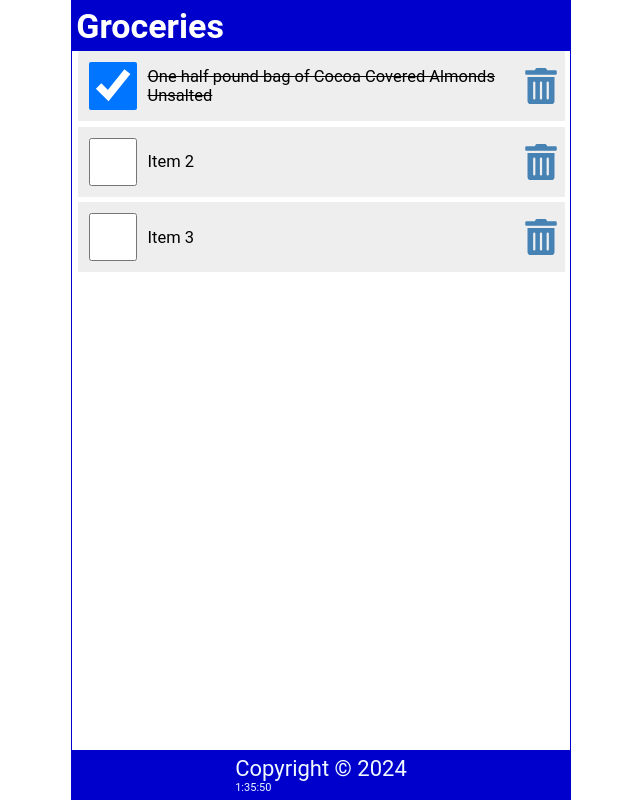
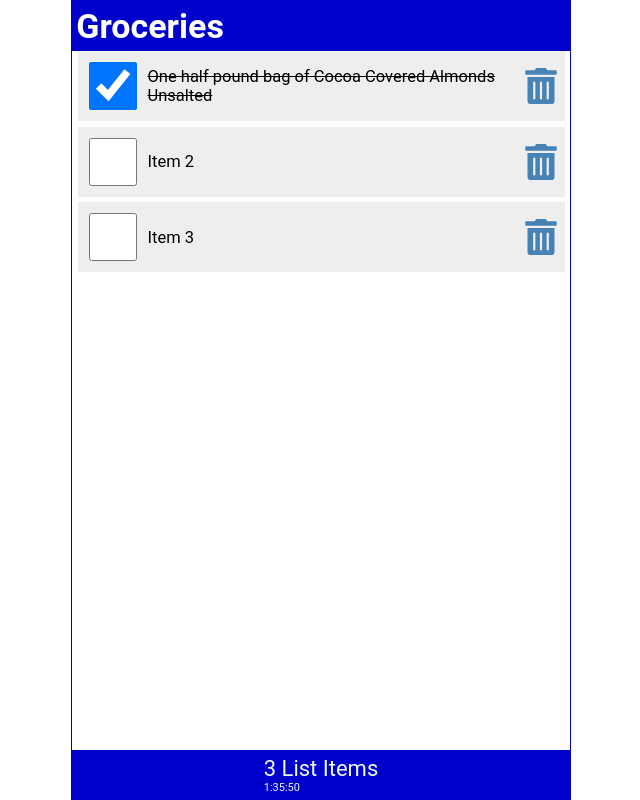
Before and after one commit to awoliop/React-Course, a React (Vite) app: page / in a window 1280 px wide. Shown: the whole page, without its empty margins (319-959 px from the left). Built offline with nearby package versions, Linux system fonts and the light colour scheme.

Commit message:
saving current work!

```diff
--- a/src/App.jsx
+++ b/src/App.jsx
@@ -1,14 +1,36 @@
 import Header from "./Header";
 import Content from "./content";
 import Footer from "./Footer";
+import { useState } from "react";
 
 function App() {
+  const [items, setitems] = useState(
+    // JSON.parse(localStorage.getItem("Shopping_list1")) ||
+    [
+      {
+        id: 1,
+        checked: true,
+        item: "One half pound bag of Cocoa Covered Almonds Unsalted",
+      },
+      {
+        id: 2,
+        checked: false,
+        item: "Item 2",
+      },
+      {
+        id: 3,
+        checked: false,
+        item: "Item 3",
+      },
+    ]
+  );
+
   return (
     <>
       <div className="App">
         <Header title="Groceries" />
-        <Content />
-        <Footer />
+        <Content items={items} setitems={setitems} />
+        <Footer itemsLength={items.length} />
       </div>
     </>
   );
--- a/src/Footer.jsx
+++ b/src/Footer.jsx
@@ -1,11 +1,13 @@
 import React from "react";
 import Timestamp from "./time/Timestamp";
 
-const Footer = () => {
-  const today = new Date();
+const Footer = ({ itemsLength }) => {
   return (
     <footer>
-      <div>Copyright &copy; {"   " + today.getFullYear()}</div>
+      <p>
+        {/* singular and plural handle!! */}
+        {itemsLength} List {itemsLength === 1 ? "Item" : "Items"}
+      </p>
       <Timestamp />
     </footer>
   );
--- a/src/Header.jsx
+++ b/src/Header.jsx
@@ -3,9 +3,7 @@ import "./header.css";
 import styled from "styled-components";
 import { css } from "styled-components";
 
-const Header = ({ title }) => {
-  // we cana destructure the props as it passed on and use it like this or how we normally have been using !!
-  // const Header = (props) => {
+const Header = (props) => {
   const headerStyle = {
     backgroundColor: "mediumblue",
     color: "#fff",
@@ -13,10 +11,13 @@ const Header = ({ title }) => {
 
   return (
     <header className="header" style={headerStyle}>
-      <h1>{title}</h1>
-      {/* <h1>{props.title}</h1> */}
+      <h1>{props.title}</h1>
     </header>
   );
+};
+//➡️➡️ for when we are not recieving no data or props is not being passed on for some reason!!
+Header.defaultProps = {
+  title: "Default Title!",
 };
 
 export default Header;
--- a/src/content.jsx
+++ b/src/content.jsx
@@ -4,29 +4,10 @@ import styled from "styled-components";
 import { css } from "styled-components";
 import { FaTrashAlt } from "react-icons/fa";
 
-const LIST_NAME = ["Awelker", "Fuad", "Sumeya", "Eman"];
-
-const content = () => {
-  const [items, setitems] = useState(
-    // JSON.parse(localStorage.getItem("Shopping_list1")) ||
-    [
-      {
-        id: 1,
-        checked: true,
-        item: "One half pound bag of Cocoa Covered Almonds Unsalted",
-      },
-      {
-        id: 2,
-        checked: false,
-        item: "Item 2",
-      },
-      {
-        id: 3,
-        checked: false,
-        item: "Item 3",
-      },
-    ]
-  );
+const content = ({ items, setitems }) => {
+  const itemCounter = () => {
+    return (length = items.length);
+  };
 
   const handleCheck = (id) => {
     const listItems = items.map((item) =>
```
